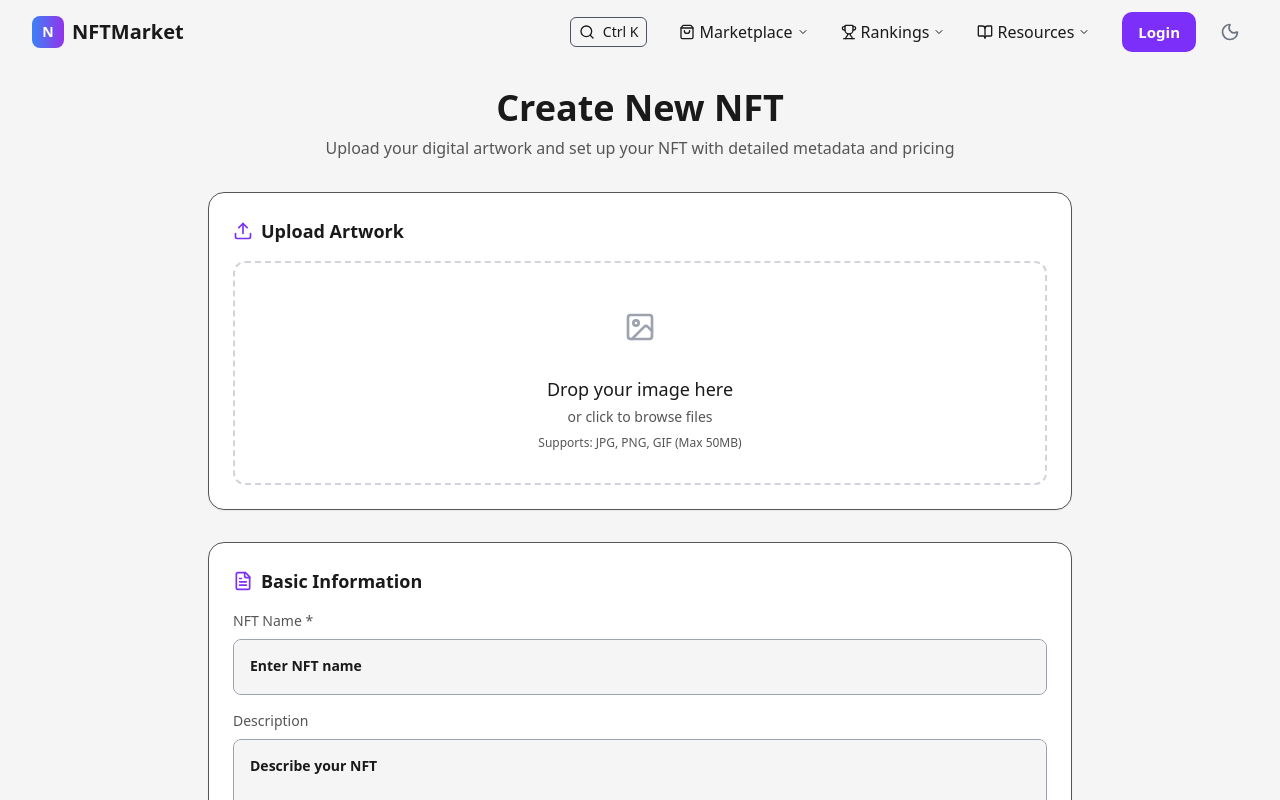
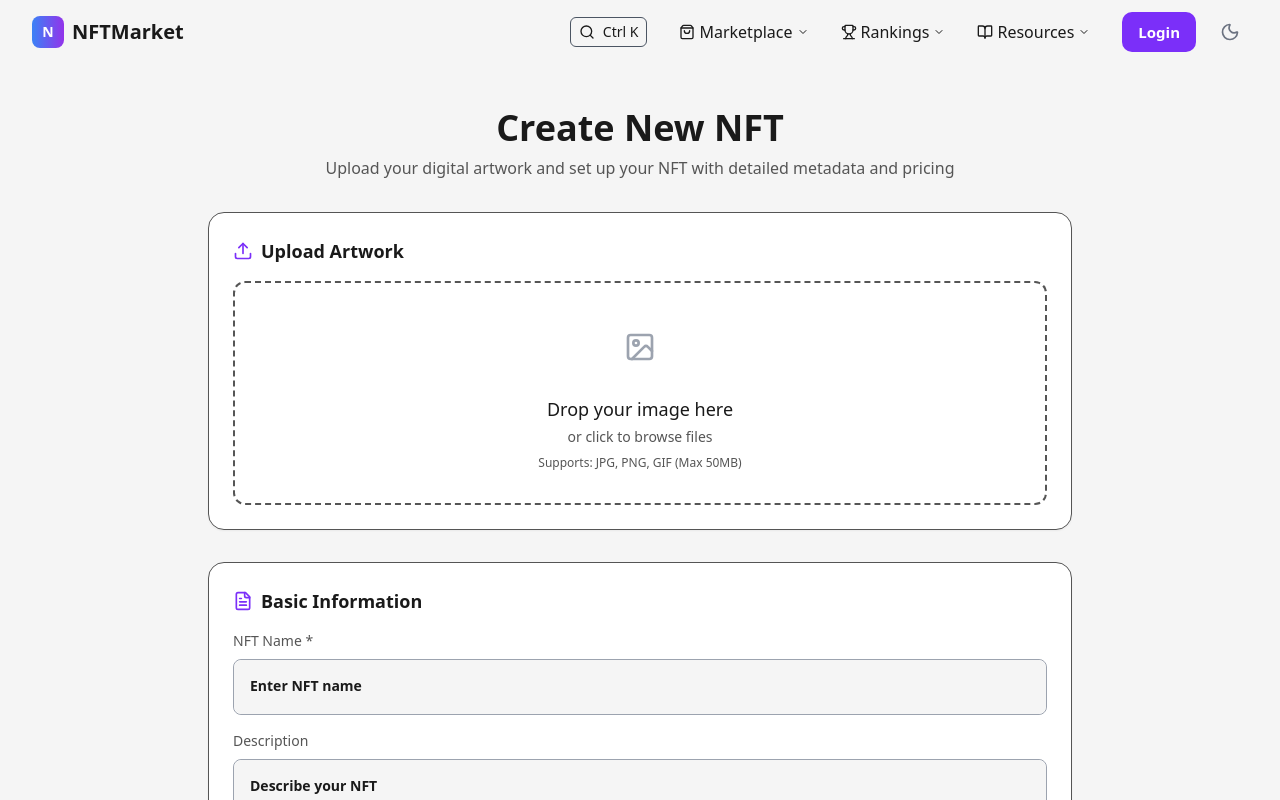
Before and after one commit to Kaksie-codes/my-nft-marketplace, a React (Vite) app in the folder frontend/: page /create in a window 1280 px wide. Shown: the top 800 px of the page. Built offline with nearby package versions, Linux system fonts and the light colour scheme.

Commit message:
Adjust spacing and border color in CreateNFTPage
Added top margin to the page title for improved spacing and changed the default border color from gray to muted in the NFT upload area for better visual consistency.

```diff
--- a/frontend/src/pages/CreateNFTPage.tsx
+++ b/frontend/src/pages/CreateNFTPage.tsx
@@ -144,7 +144,7 @@ const CreateNFTPage: React.FC = () => {
       <div className="min-h-screen  py-6 px-4 sm:px-6 lg:px-8">
         <div className="max-w-4xl mx-auto container">
           <div className="text-center mb-8">
-            <h1 className="text-3xl sm:text-4xl font-bold text-main mb-2">Create New NFT</h1>
+            <h1 className="text-3xl sm:text-4xl font-bold text-main mb-2 mt-5">Create New NFT</h1>
             <p className="text-muted text-sm sm:text-base max-w-2xl mx-auto">
               Upload your digital artwork and set up your NFT with detailed metadata and pricing
             </p>
@@ -167,7 +167,7 @@ const CreateNFTPage: React.FC = () => {
                   className={`relative border-2 border-dashed rounded-xl p-8 text-center cursor-pointer transition-all duration-200 ${
                     isDragging
                       ? 'border-primary bg-blue-50'
-                      : 'border-gray-300 hover:border-primary hover:bg-background'
+                      : 'border-muted hover:border-primary hover:bg-background'
                   }`}
                 >
                   <input
```
